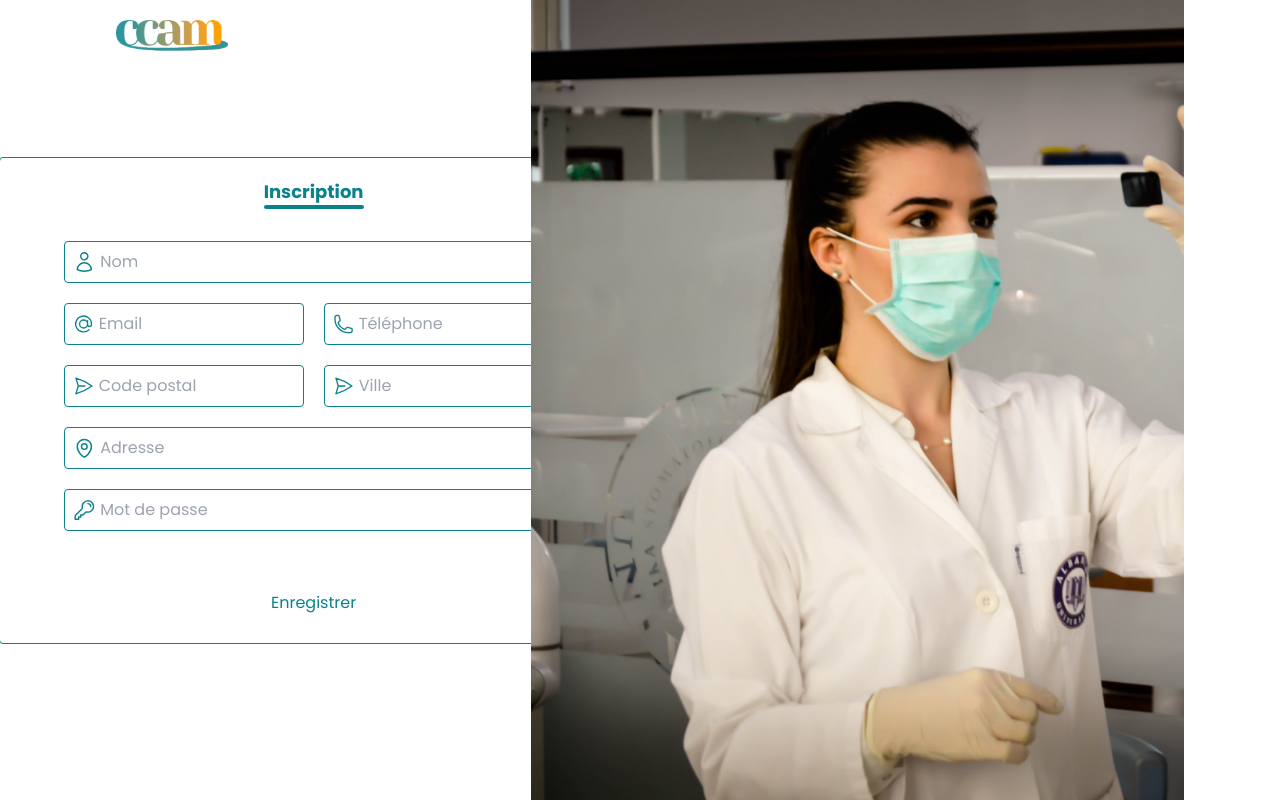
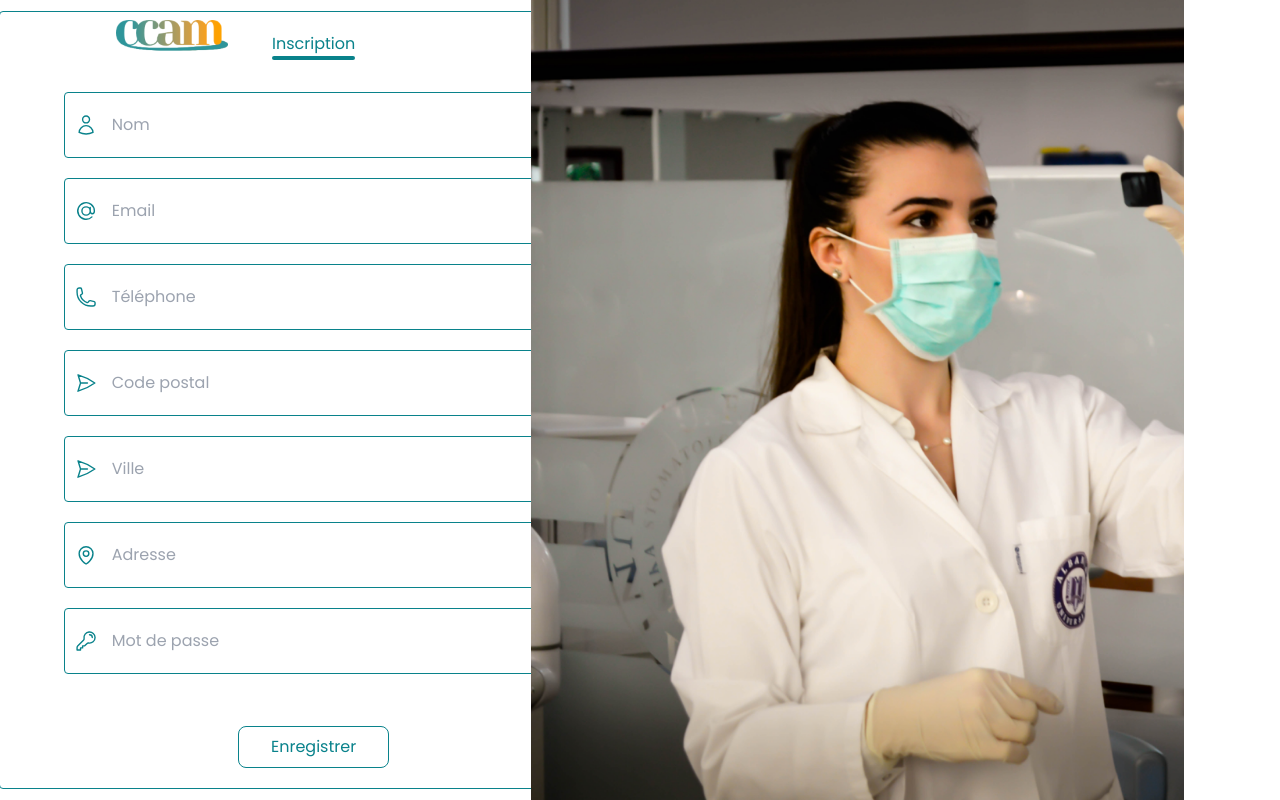
Before and after one commit to Nalvac/ChallengeStackM2, a React (Vite) app in the folder client/: page /signup in a window 1280 px wide. Built offline with nearby package versions, Linux system fonts and the light colour scheme.

Commit message:
Signup and Login Form done

```diff
--- a/client/src/assets/main.scss
+++ b/client/src/assets/main.scss
@@ -103,7 +103,9 @@ input[type="text"] {
   }
 }
 .form-error {
-  @apply m-0 font-semibold text-sm text-red-500;
+  &::placeholder {
+    @apply m-0 font-semibold text-sm text-red-500;
+  }
 }
 
 
--- a/client/src/pages/Login/Login.jsx
+++ b/client/src/pages/Login/Login.jsx
@@ -8,7 +8,7 @@ export default function Login() {
 
   const validationSchema= yup.object(
     {
-      email: yup.string().required('Il faut préciser votre email').email("L'email n'est pas valide"),
+      email: yup.string().required('Email requis').email("L'email n'est pas valide"),
       password: yup.string().required('Mot de passe requis').min(4, 'Mot de passe trop court'),
     }
   )
@@ -45,25 +45,32 @@ export default function Login() {
               <div className={styles.title}>
                 <h1 className={'text-primary'}>Connexion</h1>
               </div>
-              <div className={'py-8'}>
-                <div className={`w-[351px] flex flex-row border-primary p-2 ${styles.inputWrapper}`}>
+              <div className={'py-8 custom-form '}>
+                <div className={`w-[351px] flex flex-row input-wrapper`}>
                   <svg xmlns="http://www.w3.org/2000/svg" fill="none" viewBox="0 0 24 24" strokeWidth="1.5"
                        stroke="currentColor" className="w-6 h-6 text-primary">
                     <path strokeLinecap="round" strokeLinejoin="round"
                           d="M15.75 6a3.75 3.75 0 1 1-7.5 0 3.75 3.75 0 0 1 7.5 0ZM4.501 20.118a7.5 7.5 0 0 1 14.998 0A17.933 17.933 0 0 1 12 21.75c-2.676 0-5.216-.584-7.499-1.632Z"/>
                   </svg>
-                  <input placeholder={'Adresse email'} name='email' {...register('email')}/>
+                  <input
+                    placeholder={errors.email ? `${errors.email.message}`: 'Adresse email'}
+                    className={errors.email ? 'form-error' : null}
+                    name='email' {...register('email')}
+                  />
                 </div>
-                {errors.email && <p className='form-error'>{errors.email.message}</p>}
-                <div className={`w-[351px] flex flex-row my-5 ${styles.inputWrapper}`}>
+                <div className={`w-[351px] flex flex-row my-5 input-wrapper`}>
                   <svg xmlns="http://www.w3.org/2000/svg" fill="none" viewBox="0 0 24 24" strokeWidth={1.5} stroke="currentColor" className="w-6 h-6 text-primary">
                     <path strokeLinecap="round" strokeLinejoin="round" d="M16.5 10.5V6.75a4.5 4.5 0 1 0-9 0v3.75m-.75 11.25h10.5a2.25 2.25 0 0 0 2.25-2.25v-6.75a2.25 2.25 0 0 0-2.25-2.25H6.75a2.25 2.25 0 0 0-2.25 2.25v6.75a2.25 2.25 0 0 0 2.25 2.25Z" />
                   </svg>
-                  <input placeholder={'Mot de passe'} type='password' name='password' {...register('password')}/>
+                  <input
+                    placeholder={errors.password ? `${errors.password.message}`: 'Mot de passe'}
+                    className={errors.password ? 'form-error' : null}
+                    type='password' name='password'
+                    {...register('password')}
+                  />
                 </div>
-                {errors.password && <p className='form-error'>{errors.password.message}</p>}
               </div>
-              <button disabled={isSubmitting} className="btn reverse">
+              <button disabled={isSubmitting} className="btn primary outlined">
                 Connexion
               </button>
               <a></a>
--- a/client/src/pages/Login/Login.module.scss
+++ b/client/src/pages/Login/Login.module.scss
@@ -7,10 +7,6 @@
   border-radius: 4px;
 
   .title {
-    h1 {
-      font-size: 18px;
-      font-weight: bold;
-    }
     &::after {
       content: '';
       display: block;
@@ -20,11 +16,4 @@
       background-color: #09828B;
     }
   }
-
-
-  .inputWrapper {
-    padding: 8px;
-    border: 1px solid #09828B;
-    border-radius: 4px;
-  }
 }
--- a/client/src/pages/Singup/Signup.jsx
+++ b/client/src/pages/Singup/Signup.jsx
@@ -7,8 +7,8 @@ import {useForm} from 'react-hook-form'
 export default function Signup() {
 
   const validationSchema = yup.object({
-    name: yup.string().required('Entre un nom'),
-    mail: yup.string().required('Il faut préciser votre email').email('L\'email n\'est pas valide'),
+    name: yup.string().required('Un nom est requis'),
+    mail: yup.string().required('Un email est requis').email('L\'email n\'est pas valide'),
     phone: yup.string(),
     zipCode: yup.string(),
     city: yup.string().required('Entre une ville'),
@@ -47,82 +47,102 @@ export default function Signup() {
         <div className={'absolute top-5 left-5 w-28'}>
           <img alt={'CCAM Logo'} src={logo}/>
         </div>
-        <div className={`relative flex flex-row h-screen`}>
+        <div className={`relative flex flex-row h-screen custom-form`}>
           <div className={`flex flex-col w-2/5 items-center justify-center`}>
             <div className={`w-[630px] flex flex-col items-center justify-center py-2 ${styles.signupContainer}`}>
               <div className={styles.title}>
                 <h1 className={'text-primary'}>Inscription</h1>
               </div>
-              <div className={'py-8'}>
-                <div className={`w-[500px] flex flex-row border-primary p-2 ${styles.inputWrapper}`}>
+              <div className={'py-8 w-[500px]'}>
+                <div className={`flex flex-row border-primary p-2 input-wrapper`}>
                   <svg xmlns="http://www.w3.org/2000/svg" fill="none" viewBox="0 0 24 24" strokeWidth="1.5"
                        stroke="currentColor" className="w-6 h-6 text-primary">
                     <path strokeLinecap="round" strokeLinejoin="round"
                           d="M15.75 6a3.75 3.75 0 1 1-7.5 0 3.75 3.75 0 0 1 7.5 0ZM4.501 20.118a7.5 7.5 0 0 1 14.998 0A17.933 17.933 0 0 1 12 21.75c-2.676 0-5.216-.584-7.499-1.632Z"/>
                   </svg>
-                  <input placeholder={'Nom'} name={'name'} {...register('name')}/>
+                  <input
+                    placeholder={errors.name ? `${errors.name.message}`: 'Nom'}
+                    name={'name'} {...register('name')}
+                    className={errors.name ? 'form-error' : null}
+                  />
                 </div>
-                {errors.name && <p className='form-error'>{errors.name.message}</p>}
 
-                <div className={'w-[500px] flex justify-between'}>
-                  <div className={`w-[240px] flex flex-row my-5 ${styles.inputWrapper}`}>
-                    <svg xmlns="http://www.w3.org/2000/svg" fill="none" viewBox="0 0 24 24" strokeWidth={1.5} stroke="currentColor" className="w-6 h-6 text-primary">
-                      <path strokeLinecap="round" strokeLinejoin="round" d="M16.5 12a4.5 4.5 0 1 1-9 0 4.5 4.5 0 0 1 9 0Zm0 0c0 1.657 1.007 3 2.25 3S21 13.657 21 12a9 9 0 1 0-2.636 6.364M16.5 12V8.25" />
-                    </svg>
-                    <input placeholder={'Email'} name={'mail'} {...register('mail')}/>
-                  </div>
-
-                  <div className={`w-[240px] flex flex-row my-5 ${styles.inputWrapper}`}>
-                    <svg xmlns="http://www.w3.org/2000/svg" fill="none" viewBox="0 0 24 24" strokeWidth={1.5} stroke="currentColor" className="w-6 h-6 text-primary">
-                      <path strokeLinecap="round" strokeLinejoin="round" d="M2.25 6.75c0 8.284 6.716 15 15 15h2.25a2.25 2.25 0 0 0 2.25-2.25v-1.372c0-.516-.500-.966-.852-1.091l-4.423-1.106c-.44-.11-.902.055-1.173.417l-.97 1.293c-.282.376-.769.542-1.21.38a12.035 12.035 0 0 1-7.143-7.143c-.162-.441.004-.928.38-1.21l1.293-.97c.363-.271.527-.734.417-1.173L6.963 3.102a1.125 1.125 0 0 0-1.091-.852H4.5A2.25 2.25 0 0 0 2.25 4.5v2.25Z" />
-                    </svg>
-                    <input placeholder={'Téléphone'} name={'phone'} {...register('phone')}/>
-                  </div>
-
+                <div className={`flex flex-row my-5 input-wrapper`}>
+                  <svg xmlns="http://www.w3.org/2000/svg" fill="none" viewBox="0 0 24 24" strokeWidth={1.5} stroke="currentColor" className="w-6 h-6 text-primary">
+                    <path strokeLinecap="round" strokeLinejoin="round" d="M16.5 12a4.5 4.5 0 1 1-9 0 4.5 4.5 0 0 1 9 0Zm0 0c0 1.657 1.007 3 2.25 3S21 13.657 21 12a9 9 0 1 0-2.636 6.364M16.5 12V8.25" />
+                  </svg>
+                  <input
+                    placeholder={errors.mail ? errors.mail.message : 'Email'}
+                    className={errors.mail ? 'form-error' : null}
+                    name={'mail'}
+                    {...register('mail')}/>
                 </div>
 
 
-                <div className={'w-[500px] flex justify-between'}>
-                  <div className={`w-[240px] flex flex-row ${styles.inputWrapper}`}>
+                <div className={`flex flex-row my-5 input-wrapper`}>
+                  <svg xmlns="http://www.w3.org/2000/svg" fill="none" viewBox="0 0 24 24" strokeWidth={1.5} stroke="currentColor" className="w-6 h-6 text-primary">
+                    <path strokeLinecap="round" strokeLinejoin="round" d="M2.25 6.75c0 8.284 6.716 15 15 15h2.25a2.25 2.25 0 0 0 2.25-2.25v-1.372c0-.516-.500-.966-.852-1.091l-4.423-1.106c-.44-.11-.902.055-1.173.417l-.97 1.293c-.282.376-.769.542-1.21.38a12.035 12.035 0 0 1-7.143-7.143c-.162-.441.004-.928.38-1.21l1.293-.97c.363-.271.527-.734.417-1.173L6.963 3.102a1.125 1.125 0 0 0-1.091-.852H4.5A2.25 2.25 0 0 0 2.25 4.5v2.25Z" />
+                  </svg>
+                  <input
+                    placeholder={errors.phone ? errors.phone.message : 'Téléphone'}
+                    name={'phone'}
+                    className={errors.phone ? 'form-error' : null}
+                    {...register('phone')}/>
+                </div>
+
+                <div className={'flex justify-between my-5 input-wrapper'}>
                     <svg xmlns="http://www.w3.org/2000/svg" fill="none" viewBox="0 0 24 24" strokeWidth={1.5} stroke="currentColor" className="w-6 h-6 text-primary">
                       <path strokeLinecap="round" strokeLinejoin="round" d="M6 12 3.269 3.125A59.769 59.769 0 0 1 21.485 12 59.768 59.768 0 0 1 3.27 20.875L5.999 12Zm0 0h7.5" />
                     </svg>
-                    <input placeholder={'Code postal'} name={'zipCode'} {...register('zipCode')}/>
-                  </div>
-                  {errors.zipCode && <p className='form-error'>{errors.zipCode.message}</p>}
+                    <input
+                      placeholder={errors.zipCode ? errors.zipCode.message : 'Code postal'}
+                      className={errors.zipCode ? 'form-error' : null}
+                      name={'zipCode'}
+                      {...register('zipCode')}
+                    />
+                </div>
 
-                  <div className={`w-[240px] flex flex-row ${styles.inputWrapper}`}>
-                    <svg xmlns="http://www.w3.org/2000/svg" fill="none" viewBox="0 0 24 24" strokeWidth={1.5} stroke="currentColor" className="w-6 h-6 text-primary">
-                      <path strokeLinecap="round" strokeLinejoin="round" d="M6 12 3.269 3.125A59.769 59.769 0 0 1 21.485 12 59.768 59.768 0 0 1 3.27 20.875L5.999 12Zm0 0h7.5" />
-                    </svg>
-                    <input placeholder={'Ville'} name={'city'} {...register('city')}/>
-                  </div>
-                  {errors.city && <p className='form-error'>{errors.city.message}</p>}
-
+                <div className={`flex justify-between my-5 input-wrapper`}>
+                  <svg xmlns="http://www.w3.org/2000/svg" fill="none" viewBox="0 0 24 24" strokeWidth={1.5} stroke="currentColor" className="w-6 h-6 text-primary">
+                    <path strokeLinecap="round" strokeLinejoin="round" d="M6 12 3.269 3.125A59.769 59.769 0 0 1 21.485 12 59.768 59.768 0 0 1 3.27 20.875L5.999 12Zm0 0h7.5" />
+                  </svg>
+                  <input
+                    placeholder={errors.city ? errors.city.message : 'Ville'}
+                    className={errors.city ? 'form-error' : null}
+                    name={'city'}
+                    {...register('city')}
+                  />
                 </div>
 
 
-                <div className={`w-[500px] flex flex-row my-5 ${styles.inputWrapper}`}>
+                <div className={`flex flex-row my-5 input-wrapper`}>
                   <svg xmlns="http://www.w3.org/2000/svg" fill="none" viewBox="0 0 24 24" strokeWidth={1.5} stroke="currentColor" className="w-6 h-6 text-primary">
                     <path strokeLinecap="round" strokeLinejoin="round" d="M15 10.5a3 3 0 1 1-6 0 3 3 0 0 1 6 0Z" />
                     <path strokeLinecap="round" strokeLinejoin="round" d="M19.5 10.5c0 7.142-7.5 11.25-7.5 11.25S4.5 17.642 4.5 10.5a7.5 7.5 0 1 1 15 0Z" />
                   </svg>
-                  <input placeholder={'Adresse'} name={'address'} {...register('address')}/>
+                  <input
+                    placeholder={errors.address ? errors.address.message : 'Adresse'}
+                    className={errors.address ? 'form-error' : null}
+                    name={'address'}
+                    {...register('address')}/>
                 </div>
-                {errors.address && <p className='form-error'>{errors.address.message}</p>}
 
-                <div className={`w-[500px] flex flex-row my-5 ${styles.inputWrapper}`}>
+                <div className={`flex flex-row my-5 input-wrapper`}>
                   <svg xmlns="http://www.w3.org/2000/svg" fill="none" viewBox="0 0 24 24" strokeWidth={1.5} stroke="currentColor" className="w-6 h-6 text-primary">
                     <path strokeLinecap="round" strokeLinejoin="round" d="M15.75 5.25a3 3 0 0 1 3 3m3 0a6 6 0 0 1-7.029 5.912c-.563-.097-1.159.026-1.563.43L10.5 17.25H8.25v2.25H6v2.25H2.25v-2.818c0-.597.237-1.17.659-1.591l6.499-6.499c.404-.404.527-1 .43-1.563A6 6 0 1 1 21.75 8.25Z" />
                   </svg>
-                  <input type={'password'} placeholder={'Mot de passe'} name={'password'} {...register('password')}/>
+                  <input
+                    type={'password'}
+                    placeholder={errors.password ? errors.password.message : 'Mot de passe'}
+                    className={errors.password ? 'form-error' : null}
+                    name={'password'}
+                    {...register('password')}/>
                 </div>
-                {errors.password && <p className='form-error'>{errors.password.message}</p>}
 
               </div>
               <button
                 disabled={isSubmitting}
-                className="btn reverse">
+                className="btn primary outlined">
                 Enregistrer
               </button>
             </div>
--- a/client/src/pages/Singup/Signup.module.scss
+++ b/client/src/pages/Singup/Signup.module.scss
@@ -7,10 +7,7 @@
   border-radius: 4px;
 
   .title {
-    h1 {
-      font-size: 18px;
-      font-weight: bold;
-    }
+
     &::after {
       content: '';
       display: block;
```
